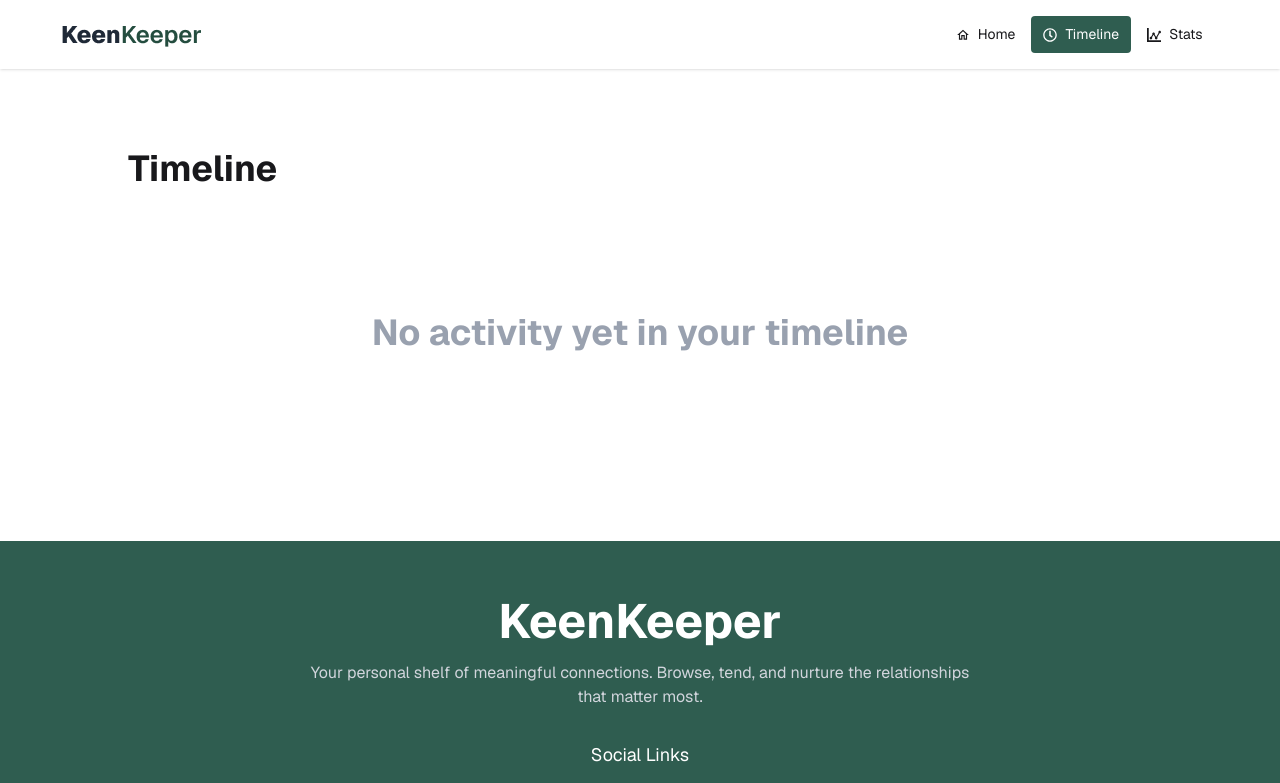
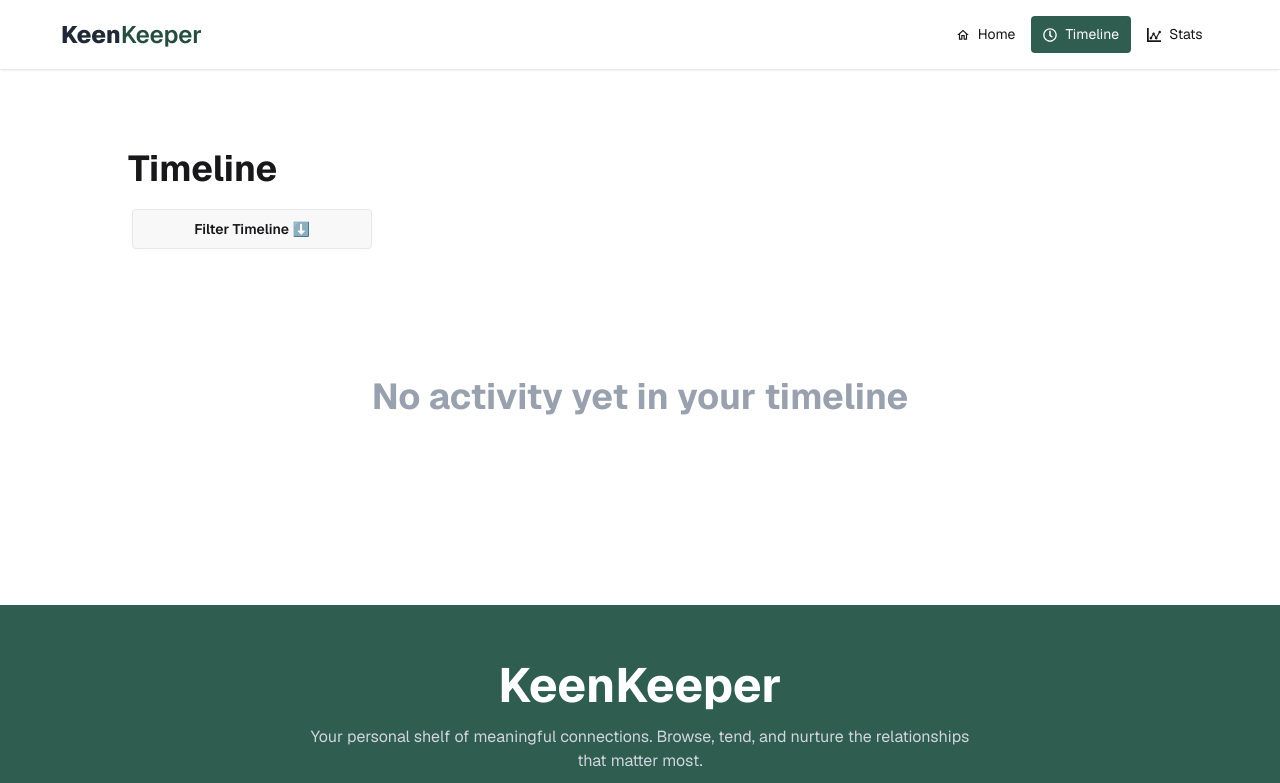
Before and after one commit to abutalha08/keen-keeper-A07, a React (Vite) app: page /timeline in a window 1280 px wide. Shown: the top 783 px of the page. Built offline with nearby package versions, Linux system fonts and the light colour scheme.

Commit message:
Timeline sorting functionality done

```diff
--- a/src/pages/Timeline/Timeline.jsx
+++ b/src/pages/Timeline/Timeline.jsx
@@ -1,4 +1,4 @@
-import React, { useContext } from 'react';
+import React, { useContext, useState } from 'react';
 import { FriendContext } from '../../context/FriendContext';
 import callImg from "../../assets/call.png";
 import textImg from "../../assets/text.png";
@@ -10,16 +10,33 @@ const Timeline = () => {
 
     const { storedFriends } = value;
 
-    console.log(storedFriends);
+    // console.log(storedFriends);
+
+    const [sortingType, setSortingType] = useState("");
+
+     const filteredFriends = sortingType
+        ? storedFriends.filter(item => item.type === sortingType)
+        : storedFriends;
     return (
         <div className="max-w-5xl mx-auto space-y-4 my-20">
             <h2 className='font-bold text-4xl'>Timeline</h2>
 
+            <div className="dropdown dropdown-bottom w-60 ">
+
+  <div tabIndex={0} role="button" className="btn m-1 w-full "> {sortingType ? sortingType.toUpperCase() : "Filter Timeline"} ⬇️</div>
+  <ul tabIndex="-1" className="dropdown-content menu bg-base-100 rounded-box z-10 w-60 p-2 shadow-sm">
+    <li onClick={() => setSortingType("")}><a>All</a></li>
+    <li onClick={()=> setSortingType("call")}><a>Call</a></li>
+    <li onClick={()=> setSortingType("text")}><a>Text</a></li>
+    <li onClick={()=> setSortingType("video")}><a>Video</a></li>
+  </ul>
+</div>
+
 
             {
-                storedFriends.length === 0 ? (
-                    <div className="flex items-center justify-center h-64">
-                        <p className="text-gray-400 text-4xl font-bold">
+                filteredFriends.length === 0 ? (
+                    <div className="flex items-center justify-center h-64 ">
+                        <p className="text-gray-400 text-4xl font-bold text-center">
                             No activity yet in your timeline
                         </p>
                     </div>
@@ -27,7 +44,7 @@ const Timeline = () => {
 
                     (
 
-                        storedFriends.map((item, index) => (
+                        filteredFriends.map((item, index) => (
 
                             <div key={index} className="bg-white p-4 rounded-xl shadow flex gap-3 items-center">
 
```
